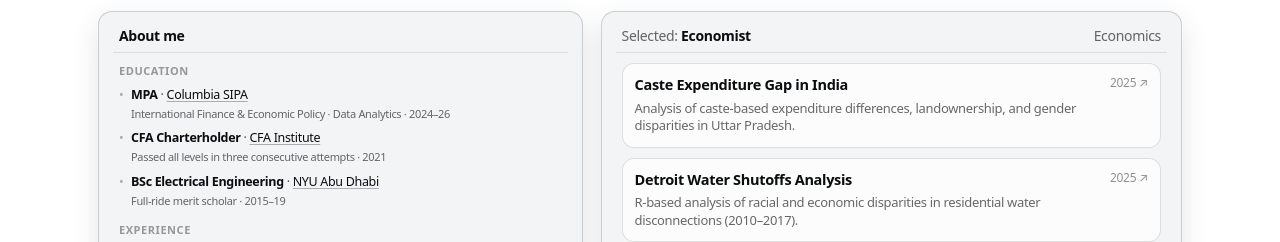
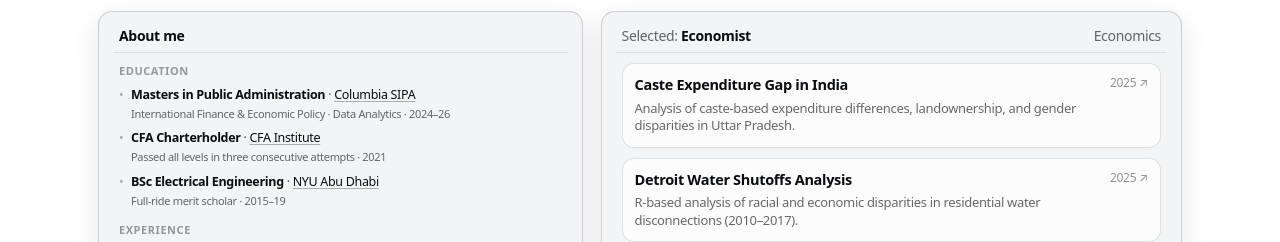
Before and after one commit to pranavmehta-git/pranavmehta-git.github.io, a plain HTML site: page index.html in a window 1280 px wide. Shown: the part 522-764 px from the top of the page. Drawn offline with Linux system fonts and the light colour scheme.

Commit message:
Update index.html

```diff
--- a/index.html
+++ b/index.html
@@ -416,7 +416,7 @@
         <div class="section-label">Education</div>
         <ul>
           <li>
-            <span class="role-title">MPA</span> · <a href="https://www.sipa.columbia.edu/" target="_blank" rel="noreferrer" class="inline-link">Columbia SIPA</a><br>
+            <span class="role-title">Masters in Public Administration</span> · <a href="https://www.sipa.columbia.edu/" target="_blank" rel="noreferrer" class="inline-link">Columbia SIPA</a><br>
             <span class="role-date">International Finance & Economic Policy · Data Analytics · 2024–26</span>
           </li>
           <li>
```
